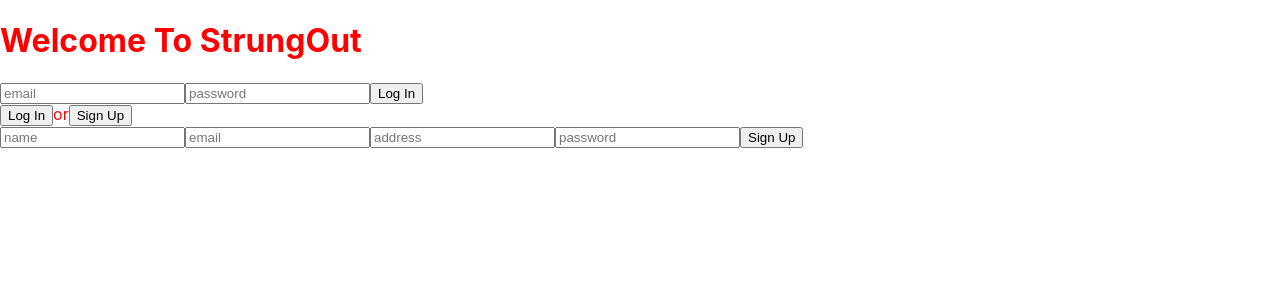
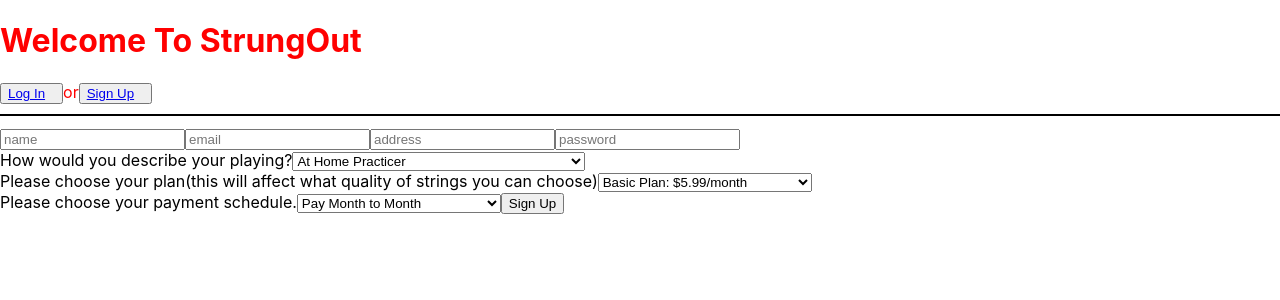
Before and after one commit to musicmills1990/strungout-frontend, a React (Create React App) app: page /signup in a window 1280 px wide. Shown: the top 300 px of the page. Built offline with nearby package versions, Linux system fonts and the light colour scheme; no server answers.

Commit message:
created working login and signup buttons that disappear when the user is logged in

```diff
--- a/src/components/NavBar.js
+++ b/src/components/NavBar.js
@@ -2,6 +2,8 @@ import React from 'react'
 import { connect } from 'react-redux'
 import Login from "./Login.js"
 import Logout from "./Logout.js"
+import { NavLink } from 'react-router-dom';
+
 
 
 const Navbar = ({ currentUser }) => {
@@ -9,11 +11,14 @@ const Navbar = ({ currentUser }) => {
   return (
     <div className="NavBar">
       <h1>Welcome To StrungOut</h1>
-      {currentUser ? <Logout/> : <Login/>}
+      {currentUser ? <Logout/> : ''}
       {currentUser ? <h1>Welcome, {currentUser.attributes.name}!</h1> : ""}
-      <button> Log In </button>
+      {currentUser ? "" :
+      <div style={{ borderBottom: '2px solid black', paddingBottom: '10px', marginBottom: '12px' }}>
+      <button> <NavLink style={{ marginRight: '10px' }} to="/login">Log In</NavLink></button>
        or
-      <button> Sign Up </button>
+      <button> <NavLink style={{ marginRight: '10px' }} to="/signup">Sign Up</NavLink></button>
+      </div>}
 
     </div>  )
 }
--- a/src/components/Signup.js
+++ b/src/components/Signup.js
@@ -28,6 +28,30 @@ const Signup = ({signupForm, signup, updateSignupForm }) => {
       <input placeholder="email" value={signupForm.email} name="email" type="text" onChange={handleInputChange}/>
       <input placeholder="address" value={signupForm.address} name="address" type="text" onChange={handleInputChange}/>
       <input placeholder="password" value={signupForm.password} name="password" type="text" onChange={handleInputChange}/>
+      <br/>
+      <label>How would you describe your playing?</label>
+      <select placeholder="player_type" value={signupForm.player_type} name="player_type" type="text" onChange={handleInputChange}>
+        <option value="practicer">At Home Practicer</option>
+        <option value="open_mic_player">Occasional coffeehouse and Open Mic Player</option>
+        <option value="indoor_gig_performer">Weekly Indoor Gig Performer</option>
+        <option value="outdoor_festival_performer">Weekly Outdoor Festival Performer</option>
+        <option value="touring_professional">Touring Professional</option>
+      </select>
+      <br/>
+      <label>Please choose your plan(this will affect what quality of strings you can choose)</label>
+      <select placeholder="plan" value={signupForm.plan} name="plan" type="text" onChange={handleInputChange}>
+        <option value="basic">Basic Plan: $5.99/month</option>
+        <option value="premium">Premium Plan: $7.99/month</option>
+        <option value="professional">Professional Plan: $11.99/month</option>
+      </select>
+      <br/>
+      <label>Please choose your payment schedule.</label>
+      <select placeholder="pay_schedule" value={signupForm.pay_schedule} name="pay_schedule" type="text" onChange={handleInputChange}>
+        <option value="monthly">Pay Month to Month</option>
+        <option value="quarterly">Pay Quarterly (5% off!)</option>
+        <option value="practicer">Bi-Annual Payments (10% off!)</option>
+        <option value="practicer">Annual Payment(20% off!)</option>
+      </select>
       <input type="submit" value="Sign Up"/>
     </form>
   )
```
